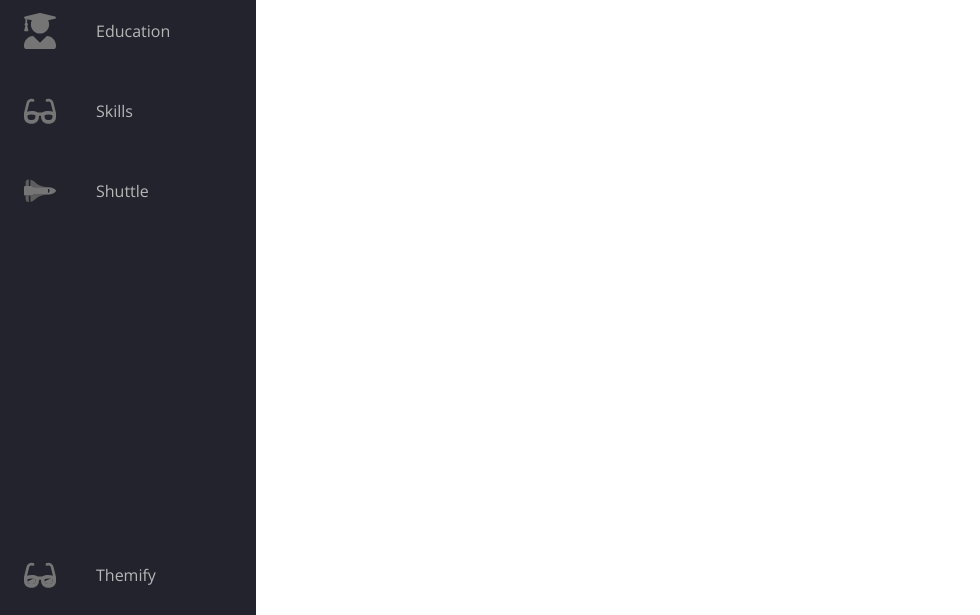
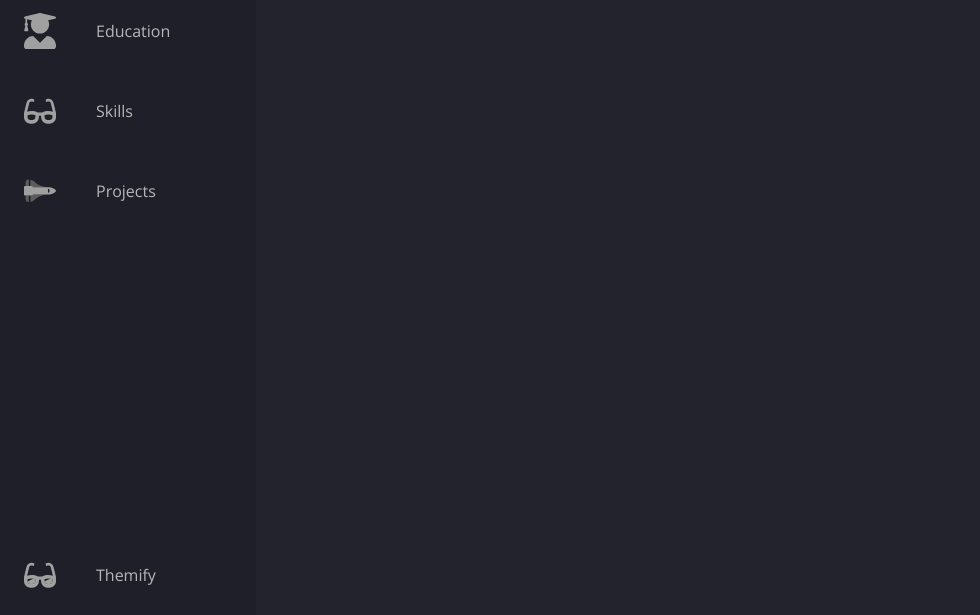
Before and after one commit to dattran1232003/my-cv, a plain HTML site: page index.html in a window 1280 px wide. Shown: the part 185-800 px from the top of the page, without its empty margins (0-980 px from the left). Drawn offline with nearby package versions, Linux system fonts and the light colour scheme; a web font is replaced by a local one.

Commit message:
improve darkmode

```diff
--- a/index.html
+++ b/index.html
@@ -26,13 +26,13 @@
           <a href="#" class="nav-link js-anchorScroll">
             <span class="link-text logo-text">Dat's CV</span>
             <svg
-              aria-hidden="true"
+              role="img"
               focusable="false"
               data-prefix="fas"
+              aria-hidden="true"
+              viewBox="0 0 448 512"
               data-icon="angle-double-right"
-              role="img"
               xmlns="http://www.w3.org/2000/svg"
-              viewBox="0 0 448 512"
               class="svg-inline--fa fa-angle-double-right fa-w-14 fa-5x"
             >
               <g class="fa-group">
@@ -142,7 +142,7 @@
                 ></path>
               </g>
             </svg>
-            <span class="link-text">Shuttle</span>
+            <span class="link-text">Projects</span>
           </a>
         </li>
 
--- a/sass/components/_heading.scss
+++ b/sass/components/_heading.scss
@@ -27,6 +27,7 @@
   &--link-inside {
     color: var(--main-highlight-color);
     a {
+      color: var(--main-highlight-color);
       cursor: pointer;
       text-decoration: none;
       &:visited {
--- a/sass/components/_icon.scss
+++ b/sass/components/_icon.scss
@@ -6,8 +6,8 @@
   }
 
   &__item {
+    font-size: 3rem;
     list-style: none;
-    font-size: 3rem;
     &--inline {
       display: inline;
     }
--- a/sass/components/_list.scss
+++ b/sass/components/_list.scss
@@ -1,7 +1,6 @@
 .list {
   font-family: "Open Sans", sans-serif;
-  &__container {
-  }
+  color: var(--main-text-secondary);
   &__item {
     list-style: none;
   }
--- a/sass/components/_nav.scss
+++ b/sass/components/_nav.scss
@@ -60,7 +60,7 @@
 
 .fa {
   &-primary {
-    color: #4f73ff;
+    color: var(--main-highlight-color);
   }
   &-secondary {
     color: #305aff;
@@ -92,7 +92,7 @@
   .navbar {
     bottom: 0;
 
-    width: 100vh;
+    width: 100vw;
     height: 5rem;
 
     &-nav {
@@ -124,6 +124,7 @@
     /* Transtions & Effects */
     transition: width 200ms ease;
 
+    border-right: thin solid var(--line-secondary);
     &:hover {
       width: 16rem;
     }
@@ -134,30 +135,6 @@
       transform: rotate(-180deg);
     }
   }
-}
-
-.dark {
-  --nav-text-primary: #b6b6b6;
-  --nav-text-secondary: #ececec;
-
-  --nav-bg-primary: #23232e;
-  --nav-bg-secondary: #141418;
-}
-
-.light {
-  --nav-text-primary: #1f1f1f;
-  --nav-text-secondary: #000000;
-
-  --nav-bg-primary: #ffffff;
-  --nav-bg-secondary: #e4e4e4;
-}
-
-.solar {
-  --nav-text-primary: #576e75;
-  --nav-text-secondary: #35535c;
-
-  --nav-bg-primary: #fdf6e3;
-  --nav-bg-secondary: #f5e5b8;
 }
 
 .theme-icon {
--- a/sass/components/_sections.scss
+++ b/sass/components/_sections.scss
@@ -38,6 +38,7 @@
   }
 }
 
+// Small screen
 @media only screen and (max-width: 600px) {
   .resume {
     &-item {
--- a/sass/root.scss
+++ b/sass/root.scss
@@ -46,3 +46,36 @@
   padding: 1rem;
   margin-left: 5rem;
 }
+
+.dark {
+  // nav
+  --nav-text-primary: #b6b6b6;
+  --nav-text-secondary: #ececec;
+
+  --nav-bg-primary: #1f1f29;
+  --nav-bg-secondary: #141418;
+
+  // main
+  --main-bg: #23232e;
+
+  --main-text-primary: #b6b6b6;
+  --main-text-secondary: #ececec;
+
+  --main-highlight-color: #30bcd5;
+  --main-unhighlight-color: #fcdf35;
+
+  // line
+  --line-secondary: #383842;
+
+  .navbar {
+    border-right: 0;
+  }
+}
+
+.light {
+  --nav-text-primary: #1f1f1f;
+  --nav-text-secondary: #000000;
+
+  --nav-bg-primary: #ffffff;
+  --nav-bg-secondary: #e4e4e4;
+}
--- a/scripts/theme.js
+++ b/scripts/theme.js
@@ -1,7 +1,6 @@
 const themeMap = Object.freeze({
   dark: "light",
-  light: "solar",
-  solar: "dark",
+  light: "dark",
 })
 
 const theme =
```
Also changed, not shown: stylesheets/main.css, stylesheets/root.css.
